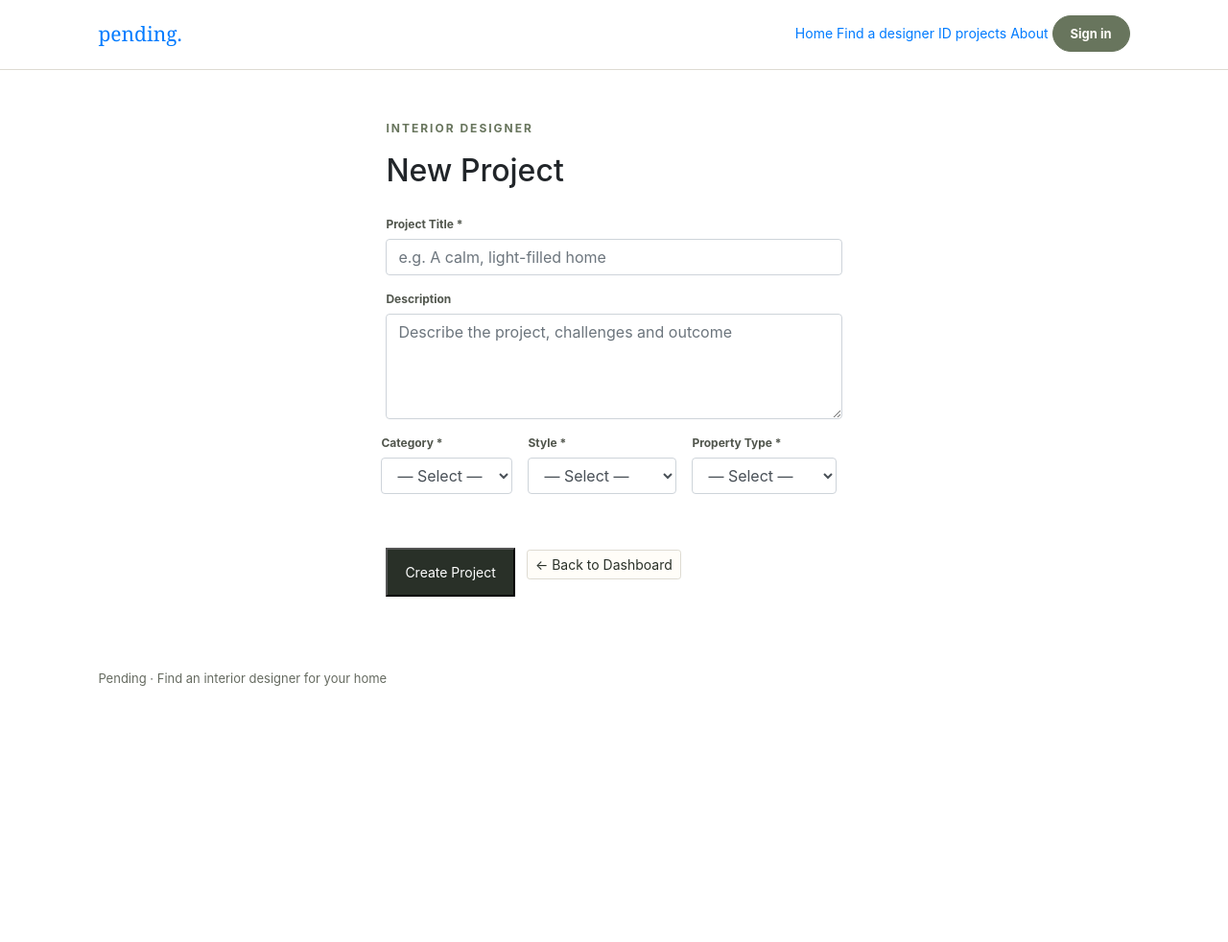
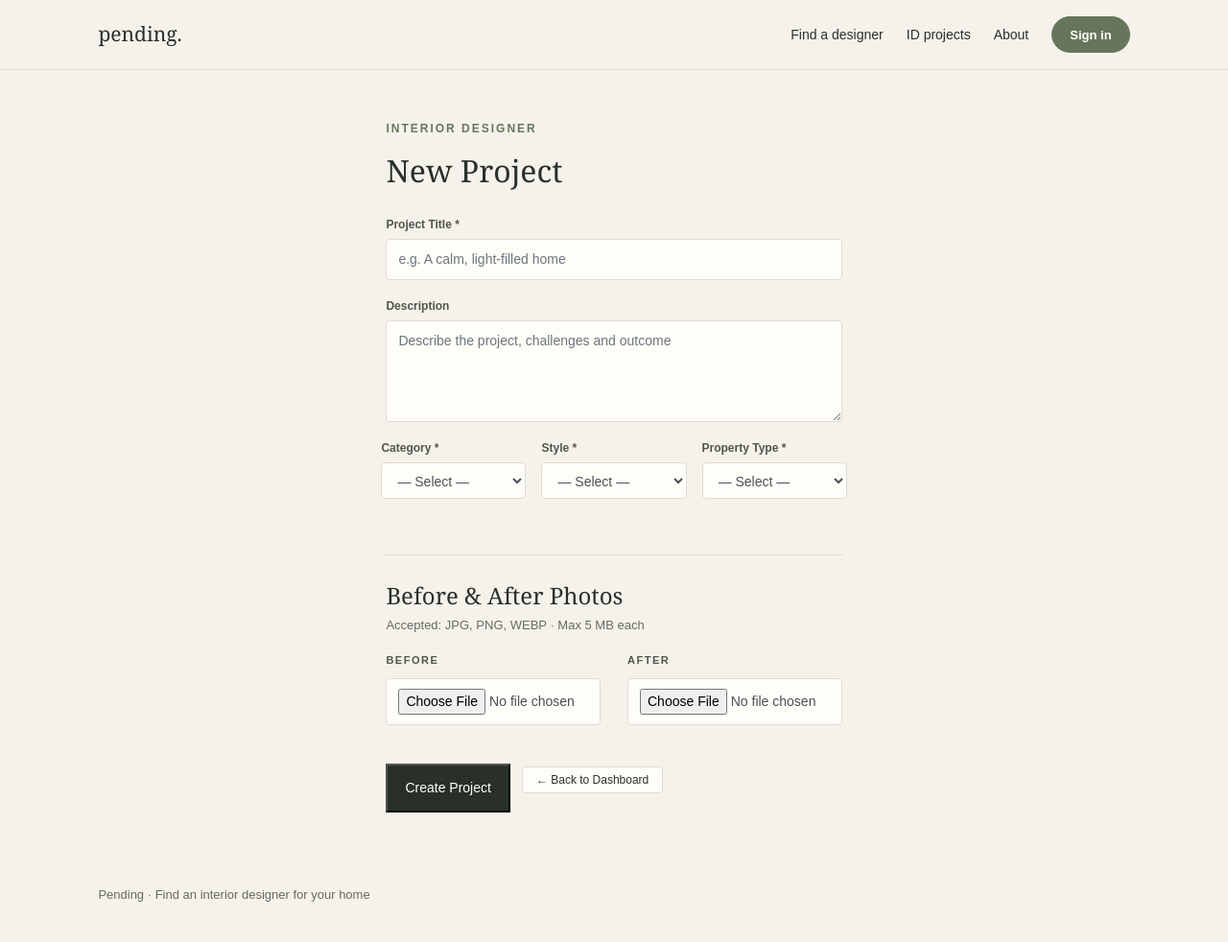
Before and after one commit to Daniel-Loh/Interior-Design, a Flask app: page /designer/idp/new in a window 1280 px wide. Shown: the whole page at 96% size. Before the commit the page ends 715 px from the top, so only its background shows below. Run offline with Flask 3, Linux system fonts and the light colour scheme; some libraries are stand-ins or nearby versions.

Commit message:
Merged conflicts and changes to the IDP edit page.

```diff
--- a/app.py
+++ b/app.py
@@ -15,6 +15,24 @@ os.makedirs(UPLOAD_FOLDER, exist_ok=True)
 
 def allowed_file(filename):
     return '.' in filename and filename.rsplit('.', 1)[1].lower() in ALLOWED_EXTENSIONS
+
+
+def _save_photo(project_id, field_name, photo_type):
+    file = request.files.get(field_name)
+    if not file or file.filename == '':
+        return
+    if not allowed_file(file.filename):
+        flash(f'Invalid file type for {photo_type.lower()} photo. Use JPG, PNG or WEBP.')
+        return
+    file.seek(0, 2)
+    size = file.tell()
+    file.seek(0)
+    if size > MAX_FILE_SIZE:
+        flash(f'{photo_type.capitalize()} photo too large. Maximum 5 MB.')
+        return
+    filename = secure_filename(f"{project_id}_{photo_type}_{file.filename}")
+    file.save(os.path.join(UPLOAD_FOLDER, filename))
+    database.add_photo(project_id, f'uploads/{filename}', photo_type)
 
 
 # ── Public routes ─────────────────────────────────────────────────────────────
@@ -107,7 +125,8 @@ def company_edit():
 def company_preview():
     company = database.get_company()
     projects = database.get_visible_projects()
-    return render_template('sites/company_preview.html', company=company, projects=projects)
+    cover = {p['id']: database.get_photos(p['id'])[:1] for p in projects}
+    return render_template('sites/company_preview.html', company=company, projects=projects, cover=cover)
 
 
 @app.route('/designer/idp/new')
@@ -124,6 +143,8 @@ def idp_create():
         style=request.form.get('style', ''),
         property_type=request.form.get('property_type', '')
     )
+    _save_photo(project_id, 'before_photo', 'BEFORE')
+    _save_photo(project_id, 'after_photo', 'AFTER')
     flash('Project created.')
     return redirect(url_for('idp_edit', project_id=project_id))
 
@@ -142,37 +163,12 @@ def idp_edit(project_id):
             style=request.form.get('style', ''),
             property_type=request.form.get('property_type', '')
         )
+        _save_photo(project_id, 'before_photo', 'BEFORE')
+        _save_photo(project_id, 'after_photo', 'AFTER')
         flash('Project saved.')
         return redirect(url_for('idp_edit', project_id=project_id))
     photos = database.get_photos(project_id)
     return render_template('sites/idp_edit.html', project=project, photos=photos)
-
-
-@app.route('/designer/idp/<int:project_id>/photo', methods=['POST'])
-def idp_upload_photo(project_id):
-    photo_type = request.form.get('photo_type', 'BEFORE')
-    file = request.files.get('photo')
-
-    if not file or file.filename == '':
-        flash('No file selected.')
-        return redirect(url_for('idp_edit', project_id=project_id))
-
-    if not allowed_file(file.filename):
-        flash('Invalid file type. Use JPG, PNG or WEBP.')
-        return redirect(url_for('idp_edit', project_id=project_id))
-
-    file.seek(0, 2)
-    size = file.tell()
-    file.seek(0)
-    if size > MAX_FILE_SIZE:
-        flash('File too large. Maximum 5 MB.')
-        return redirect(url_for('idp_edit', project_id=project_id))
-
-    filename = secure_filename(f"{project_id}_{photo_type}_{file.filename}")
-    file.save(os.path.join(UPLOAD_FOLDER, filename))
-    database.add_photo(project_id, f'uploads/{filename}', photo_type)
-    flash('Photo uploaded.')
-    return redirect(url_for('idp_edit', project_id=project_id))
 
 
 @app.route('/designer/idp/<int:project_id>/photo/<int:photo_id>/delete', methods=['POST'])
--- a/static/style.css
+++ b/static/style.css
@@ -157,8 +157,8 @@ h1 {
 }
 
 .project-type {
-    color: #68755d !important;
-    font-size: 11px !important;
+    color: #68755d;
+    font-size: 11px;
     font-weight: bold;
     letter-spacing: 1px;
     text-transform: uppercase;
--- a/templates/master.html
+++ b/templates/master.html
@@ -4,8 +4,8 @@
     <meta charset="UTF-8">
     <meta name="viewport" content="width=device-width, initial-scale=1.0">
     <title>{% block title %}Pending · Find your interior designer{% endblock %}</title>
+    <link rel="stylesheet" href="https://cdn.jsdelivr.net/npm/bootstrap@4.0.0/dist/css/bootstrap.min.css" integrity="sha384-Gn5384xqQ1aoWXA+058RXPxPg6fy4IWvTNh0E263XmFcJlSAwiGgFAW/dAiS6JXm" crossorigin="anonymous">
     <link rel="stylesheet" href="{{ url_for('static', filename='style.css') }}">
-    <link rel="stylesheet" href="https://cdn.jsdelivr.net/npm/bootstrap@4.0.0/dist/css/bootstrap.min.css" integrity="sha384-Gn5384xqQ1aoWXA+058RXPxPg6fy4IWvTNh0E263XmFcJlSAwiGgFAW/dAiS6JXm" crossorigin="anonymous">
 </head>
 <body>
     <header class="site-header">
@@ -17,7 +17,6 @@
                 <a href="{{ url_for('company_preview') }}">Preview Page</a>
                 <a class="sign-in-link" href="{{ url_for('logout') }}">Sign out</a>
             {% else %}
-                <a href="/">Home</a>
                 <a href="/#designers">Find a designer</a>
                 <a href="/#projects">ID projects</a>
                 <a href="/#about">About</a>
--- a/templates/sites/idp_edit.html
+++ b/templates/sites/idp_edit.html
@@ -14,9 +14,10 @@
         {% endif %}
     {% endwith %}
 
-    <!-- Project details form -->
+    <!-- Project details + photos in one form -->
     <form method="post"
-          action="{{ url_for('idp_edit', project_id=project.id) if project else url_for('idp_create') }}">
+          action="{{ url_for('idp_edit', project_id=project.id) if project else url_for('idp_create') }}"
+          enctype="multipart/form-data">
 
         <div class="form-group">
             <label class="form-label" for="title">Project Title *</label>
@@ -63,22 +64,15 @@
             </div>
         </div>
 
-        <div class="form-actions">
-            <button class="button" type="submit">{{ 'Save Changes' if project else 'Create Project' }}</button>
-            <a class="btn-sm" href="{{ url_for('designer_dashboard') }}">← Back to Dashboard</a>
-        </div>
-    </form>
-
-    <!-- Photo upload (only shown after project exists) -->
-    {% if project %}
+        <!-- Photos -->
         <div class="photo-section">
             <h3>Before &amp; After Photos</h3>
             <p style="color:#666b61;font-size:13px;">Accepted: JPG, PNG, WEBP · Max 5 MB each</p>
 
             <div class="photo-columns">
-            <!-- BEFORE -->
                 <div class="photo-column">
                     <h4>Before</h4>
+                    {% if project %}
                     <div class="photo-list">
                         {% for photo in photos if photo.photo_type == 'BEFORE' %}
                         <div class="photo-item">
@@ -90,17 +84,13 @@
                         </div>
                         {% endfor %}
                     </div>
-                <form method="post" action="{{ url_for('idp_upload_photo', project_id=project.id) }}"
-                      enctype="multipart/form-data">
-                    <input type="hidden" name="photo_type" value="BEFORE">
-                    <input class="form-control" type="file" name="photo" accept=".jpg,.jpeg,.png,.webp">
-                    <button class="btn-sm" type="submit" style="margin-top:8px;">Upload Before Photo</button>
-                </form>
+                    {% endif %}
+                    <input class="form-control" type="file" name="before_photo" accept=".jpg,.jpeg,.png,.webp">
                 </div>
 
-            <!-- AFTER -->
                 <div class="photo-column">
                     <h4>After</h4>
+                    {% if project %}
                     <div class="photo-list">
                         {% for photo in photos if photo.photo_type == 'AFTER' %}
                         <div class="photo-item">
@@ -112,15 +102,16 @@
                         </div>
                         {% endfor %}
                     </div>
-                <form method="post" action="{{ url_for('idp_upload_photo', project_id=project.id) }}"
-                      enctype="multipart/form-data">
-                    <input type="hidden" name="photo_type" value="AFTER">
-                    <input class="form-control" type="file" name="photo" accept=".jpg,.jpeg,.png,.webp">
-                    <button class="btn-sm" type="submit" style="margin-top:8px;">Upload After Photo</button>
-                </form>
+                    {% endif %}
+                    <input class="form-control" type="file" name="after_photo" accept=".jpg,.jpeg,.png,.webp">
                 </div>
             </div>
         </div>
-    {% endif %}
+
+        <div class="form-actions">
+            <button class="button" type="submit">{{ 'Save Changes' if project else 'Create Project' }}</button>
+            <a class="btn-sm" href="{{ url_for('designer_dashboard') }}">← Back to Dashboard</a>
+        </div>
+    </form>
 </div>
 {% endblock %}
```
Also changed, not shown: templates/sites/company_preview.html (+6 -1 lines), interior_design.db (added). Lines whose indentation alone changed are shown as unchanged.
